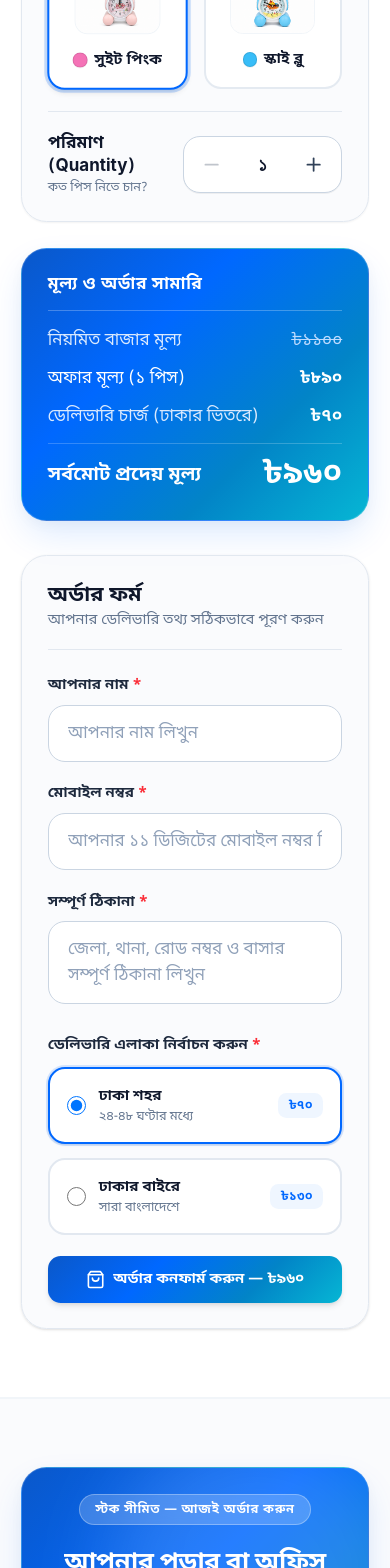
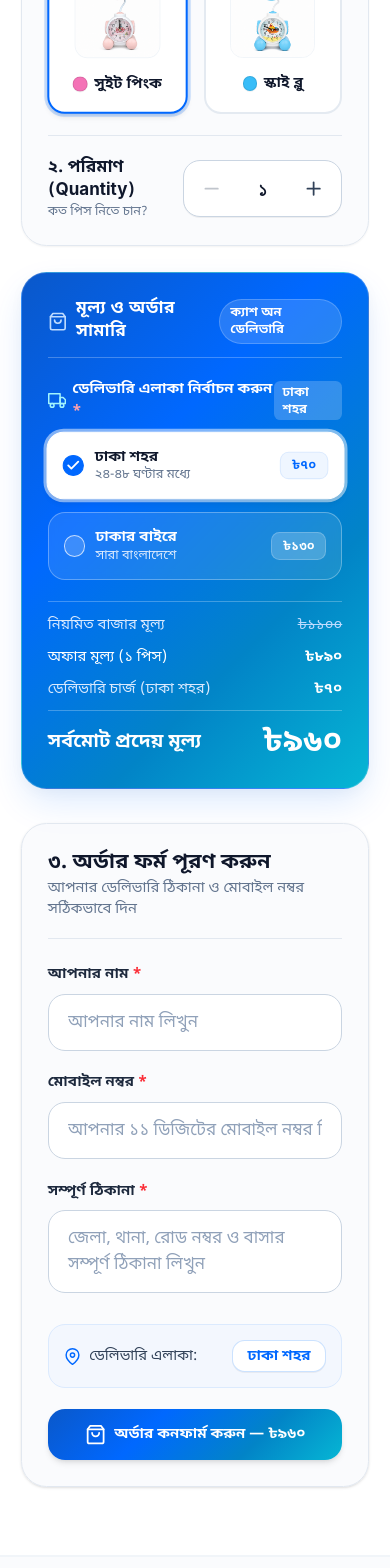
Before and after one commit to getrasel/secrethaat_double_flashlight, a React (Vite) app: page / in a window 390 px wide. Shown: the part 9520-11088 px from the top of the page. Built offline with nearby package versions, Linux system fonts and the light colour scheme.

Commit message:
form fix

```diff
--- a/src/components/OrderSection.tsx
+++ b/src/components/OrderSection.tsx
@@ -6,7 +6,9 @@ import {
   FiMinus,
   FiCheck,
   FiAlertCircle,
-  FiX
+  FiX,
+  FiTruck,
+  FiMapPin
 } from 'react-icons/fi';
 import {
   PRODUCT_INFO,
@@ -148,7 +150,7 @@ export const OrderSection: React.FC = () => {
 
               <div className="flex items-center justify-between">
                 <h3 className="text-lg sm:text-xl font-bold text-slate-900">
-                  রঙ নির্বাচন করুন
+                  ১. রঙ নির্বাচন করুন
                 </h3>
                 <span className="text-xs sm:text-sm font-bold px-3 py-1 rounded-xl bg-white border border-slate-200 text-[#0068FF]">
                   নির্বাচিত: {currentColor.name}
@@ -200,7 +202,7 @@ export const OrderSection: React.FC = () => {
               {/* Quantity Selector */}
               <div className="pt-5 border-t border-slate-200 flex items-center justify-between">
                 <div>
-                  <h4 className="text-base font-bold text-slate-900">পরিমাণ (Quantity)</h4>
+                  <h4 className="text-base font-bold text-slate-900">২. পরিমাণ (Quantity)</h4>
                   <p className="text-xs sm:text-sm text-slate-500">কত পিস নিতে চান?</p>
                 </div>
 
@@ -233,31 +235,138 @@ export const OrderSection: React.FC = () => {
 
             </div>
 
-            {/* Dynamic Price Breakdown Box (Sapphire-Cyan Gradient & Pure White Text) */}
-            <div className="bg-[linear-gradient(135deg,#0A58CA_0%,#0068FF_35%,#0284C7_70%,#06B6D4_100%)] text-white rounded-3xl p-6 sm:p-8 healis-shadow-lg space-y-4 border border-white/20">
-              <h3 style={{ color: '#FFFFFF' }} className="text-base sm:text-lg font-extrabold text-white tracking-wide border-b border-white/25 pb-3">
+            {/* Dynamic Price Breakdown Box with Integrated Delivery Area Selection */}
+            <div className="bg-[linear-gradient(135deg,#0A58CA_0%,#0068FF_35%,#0284C7_70%,#06B6D4_100%)] text-white rounded-3xl p-6 sm:p-8 healis-shadow-lg space-y-5 border border-white/20">
+              <div className="flex items-center justify-between border-b border-white/25 pb-3">
+                <h3 style={{ color: '#FFFFFF' }} className="text-base sm:text-lg font-extrabold text-white tracking-wide flex items-center gap-2">
+                  <FiShoppingBag className="w-5 h-5 text-blue-200" />
                   মূল্য ও অর্ডার সামারি
                 </h3>
+                <span className="text-xs font-semibold px-2.5 py-1 rounded-full bg-white/15 text-white border border-white/20">
+                  ক্যাশ অন ডেলিভারি
+                </span>
+              </div>
 
-              <div className="space-y-3 text-base">
-                <div className="flex justify-between text-blue-100">
+              {/* Delivery Area Selection inside Summary Card */}
+              <div className="space-y-2.5">
+                <div className="flex items-center justify-between">
+                  <label className="block text-sm sm:text-base font-bold text-white flex items-center gap-1.5">
+                    <FiTruck className="w-4.5 h-4.5 text-cyan-200" />
+                    <span>ডেলিভারি এলাকা নির্বাচন করুন <span className="text-rose-300 font-bold">*</span></span>
+                  </label>
+                  <span className="text-xs font-semibold px-2 py-0.5 rounded-md bg-white/20 text-white">
+                    {deliveryArea === 'dhaka' ? 'ঢাকা শহর' : 'ঢাকার বাইরে'}
+                  </span>
+                </div>
+
+                {/* 2 Selectable Options */}
+                <div className="grid grid-cols-1 sm:grid-cols-2 gap-3">
+
+                  {/* Option 1: Dhaka */}
+                  <button
+                    type="button"
+                    onClick={() => setDeliveryArea('dhaka')}
+                    className={`text-left p-3.5 rounded-2xl border transition-all cursor-pointer relative flex items-center justify-between ${
+                      deliveryArea === 'dhaka'
+                        ? 'bg-white text-slate-900 border-white shadow-md ring-3 ring-white/50 scale-[1.01]'
+                        : 'bg-white/10 hover:bg-white/20 text-white border-white/30 backdrop-blur-xs'
+                    }`}
+                  >
+                    <div className="flex items-center gap-2.5">
+                      <div
+                        className={`w-5 h-5 rounded-full border flex items-center justify-center shrink-0 ${
+                          deliveryArea === 'dhaka'
+                            ? 'border-[#0068FF] bg-[#0068FF] text-white'
+                            : 'border-white/70 bg-white/15'
+                        }`}
+                      >
+                        {deliveryArea === 'dhaka' && <FiCheck className="w-3.5 h-3.5 stroke-[3]" />}
+                      </div>
+                      <div>
+                        <p className={`text-sm sm:text-base font-bold leading-tight ${deliveryArea === 'dhaka' ? 'text-slate-900' : 'text-white'}`}>
+                          ঢাকা শহর
+                        </p>
+                        <p className={`text-xs ${deliveryArea === 'dhaka' ? 'text-slate-500' : 'text-blue-100'}`}>
+                          ২৪-৪৮ ঘণ্টার মধ্যে
+                        </p>
+                      </div>
+                    </div>
+
+                    <span
+                      className={`text-xs font-extrabold px-2.5 py-1 rounded-lg shrink-0 ${
+                        deliveryArea === 'dhaka'
+                          ? 'bg-blue-50 text-[#0068FF] border border-blue-100'
+                          : 'bg-white/20 text-white border border-white/20'
+                      }`}
+                    >
+                      ৳{toBanglaNumber(PRODUCT_INFO.deliveryDhaka)}
+                    </span>
+                  </button>
+
+                  {/* Option 2: Outside Dhaka */}
+                  <button
+                    type="button"
+                    onClick={() => setDeliveryArea('outside')}
+                    className={`text-left p-3.5 rounded-2xl border transition-all cursor-pointer relative flex items-center justify-between ${
+                      deliveryArea === 'outside'
+                        ? 'bg-white text-slate-900 border-white shadow-md ring-3 ring-white/50 scale-[1.01]'
+                        : 'bg-white/10 hover:bg-white/20 text-white border-white/30 backdrop-blur-xs'
+                    }`}
+                  >
+                    <div className="flex items-center gap-2.5">
+                      <div
+                        className={`w-5 h-5 rounded-full border flex items-center justify-center shrink-0 ${
+                          deliveryArea === 'outside'
+                            ? 'border-[#0068FF] bg-[#0068FF] text-white'
+                            : 'border-white/70 bg-white/15'
+                        }`}
+                      >
+                        {deliveryArea === 'outside' && <FiCheck className="w-3.5 h-3.5 stroke-[3]" />}
+                      </div>
+                      <div>
+                        <p className={`text-sm sm:text-base font-bold leading-tight ${deliveryArea === 'outside' ? 'text-slate-900' : 'text-white'}`}>
+                          ঢাকার বাইরে
+                        </p>
+                        <p className={`text-xs ${deliveryArea === 'outside' ? 'text-slate-500' : 'text-blue-100'}`}>
+                          সারা বাংলাদেশে
+                        </p>
+                      </div>
+                    </div>
+
+                    <span
+                      className={`text-xs font-extrabold px-2.5 py-1 rounded-lg shrink-0 ${
+                        deliveryArea === 'outside'
+                          ? 'bg-blue-50 text-[#0068FF] border border-blue-100'
+                          : 'bg-white/20 text-white border border-white/20'
+                      }`}
+                    >
+                      ৳{toBanglaNumber(PRODUCT_INFO.deliveryOutside)}
+                    </span>
+                  </button>
+
+                </div>
+              </div>
+
+              {/* Price Calculation Lines */}
+              <div className="space-y-2.5 text-base pt-3 border-t border-white/25">
+                <div className="flex justify-between text-blue-100 text-sm sm:text-base">
                   <span>নিয়মিত বাজার মূল্য</span>
                   <span className="text-blue-200 line-through">৳{toBanglaNumber(regularTotal)}</span>
                 </div>
 
-                <div className="flex justify-between text-white font-medium">
+                <div className="flex justify-between text-white font-medium text-sm sm:text-base">
                   <span>অফার মূল্য ({toBanglaNumber(quantity)} পিস)</span>
                   <span className="font-bold">৳{toBanglaNumber(itemsTotal)}</span>
                 </div>
 
-                <div className="flex justify-between text-blue-100">
+                <div className="flex justify-between text-blue-100 text-sm sm:text-base">
                   <span>
-                    ডেলিভারি চার্জ ({deliveryArea === 'dhaka' ? 'ঢাকার ভিতরে' : 'ঢাকার বাইরে'})
+                    ডেলিভারি চার্জ ({deliveryArea === 'dhaka' ? 'ঢাকা শহর' : 'ঢাকার বাইরে'})
                   </span>
                   <span className="font-bold text-white">৳{toBanglaNumber(deliveryCharge)}</span>
                 </div>
 
-                <div className="pt-3 border-t border-white/20 flex justify-between items-center text-lg sm:text-xl">
+                <div className="pt-3 border-t border-white/25 flex justify-between items-center text-lg sm:text-xl">
                   <span className="font-extrabold text-white">সর্বমোট প্রদেয় মূল্য</span>
                   <span className="font-extrabold text-3xl text-white">
                     ৳{toBanglaNumber(grandTotal)}
@@ -274,10 +383,10 @@ export const OrderSection: React.FC = () => {
 
               <div className="mb-6 pb-4 border-b border-slate-200">
                 <h3 className="text-xl sm:text-2xl font-bold text-slate-900">
-                  অর্ডার ফর্ম
+                  ৩. অর্ডার ফর্ম পূরণ করুন
                 </h3>
                 <p className="text-sm text-slate-500">
-                  আপনার ডেলিভারি তথ্য সঠিকভাবে পূরণ করুন
+                  আপনার ডেলিভারি ঠিকানা ও মোবাইল নম্বর সঠিকভাবে দিন
                 </p>
               </div>
 
@@ -352,74 +461,23 @@ export const OrderSection: React.FC = () => {
                   )}
                 </div>
 
-                {/* Delivery Area Selection */}
-                <div className="space-y-2.5">
-                  <label className="block text-sm sm:text-base font-bold text-slate-800">
-                    ডেলিভারি এলাকা নির্বাচন করুন <span className="text-red-500">*</span>
-                  </label>
-                  <div className="grid grid-cols-1 sm:grid-cols-2 gap-3.5">
-
-                    {/* Option 1: Dhaka */}
-                    <label
-                      className={`relative flex items-center justify-between p-4 rounded-2xl border-2 cursor-pointer transition-all bg-white ${deliveryArea === 'dhaka'
-                        ? 'border-[#0068FF] ring-2 ring-[#0068FF]/15 shadow-sm'
-                        : 'border-slate-200 hover:border-slate-300'
-                        }`}
-                    >
-                      <div className="flex items-center gap-3">
-                        <input
-                          type="radio"
-                          name="deliveryArea"
-                          value="dhaka"
-                          checked={deliveryArea === 'dhaka'}
-                          onChange={() => setDeliveryArea('dhaka')}
-                          className="w-4.5 h-4.5 text-[#0068FF] focus:ring-[#0068FF]"
-                        />
-                        <div>
-                          <p className="text-sm sm:text-base font-bold text-slate-900">ঢাকা শহর</p>
-                          <p className="text-xs text-slate-500">২৪-৪৮ ঘণ্টার মধ্যে</p>
-                        </div>
-                      </div>
-                      <span className="text-xs sm:text-sm font-bold text-[#0068FF] bg-blue-50 px-2.5 py-1 rounded-lg">
-                        ৳{toBanglaNumber(PRODUCT_INFO.deliveryDhaka)}
+                {/* Selected Delivery Area Display (Read-only status from left summary selection, no prices) */}
+                <div className="flex items-center justify-between p-3.5 rounded-2xl bg-blue-50/60 border border-blue-100">
+                  <span className="text-sm font-medium text-slate-700 flex items-center gap-2">
+                    <FiMapPin className="w-4 h-4 text-[#0068FF]" />
+                    ডেলিভারি এলাকা:
                   </span>
-                    </label>
-
-                    {/* Option 2: Outside Dhaka */}
-                    <label
-                      className={`relative flex items-center justify-between p-4 rounded-2xl border-2 cursor-pointer transition-all bg-white ${deliveryArea === 'outside'
-                        ? 'border-[#0068FF] ring-2 ring-[#0068FF]/15 shadow-sm'
-                        : 'border-slate-200 hover:border-slate-300'
-                        }`}
-                    >
-                      <div className="flex items-center gap-3">
-                        <input
-                          type="radio"
-                          name="deliveryArea"
-                          value="outside"
-                          checked={deliveryArea === 'outside'}
-                          onChange={() => setDeliveryArea('outside')}
-                          className="w-4.5 h-4.5 text-[#0068FF] focus:ring-[#0068FF]"
-                        />
-                        <div>
-                          <p className="text-sm sm:text-base font-bold text-slate-900">ঢাকার বাইরে</p>
-                          <p className="text-xs text-slate-500">সারা বাংলাদেশে</p>
-                        </div>
-                      </div>
-                      <span className="text-xs sm:text-sm font-bold text-[#0068FF] bg-blue-50 px-2.5 py-1 rounded-lg">
-                        ৳{toBanglaNumber(PRODUCT_INFO.deliveryOutside)}
+                  <span className="text-sm font-bold text-[#0068FF] bg-white px-3.5 py-1 rounded-xl border border-blue-200/80 shadow-2xs">
+                    {deliveryArea === 'dhaka' ? 'ঢাকা শহর' : 'ঢাকার বাইরে'}
                   </span>
-                    </label>
-
-                  </div>
                 </div>
 
                 {/* Primary CTA Submit Button (Styled with #0068ff Gradient - Sleeker & Compact) */}
                 <button
                   type="submit"
-                  className="w-full bg-gradient-blue bg-gradient-blue-hover text-white text-sm sm:text-base font-bold py-3 sm:py-3.5 px-5 sm:px-6 rounded-xl transition-all duration-200 shadow-md hover:shadow-lg active:scale-98 flex items-center justify-center gap-2 cursor-pointer"
+                  className="w-full bg-gradient-blue bg-gradient-blue-hover text-white text-sm sm:text-base font-bold py-3.5 sm:py-4 px-5 sm:px-6 rounded-2xl transition-all duration-200 shadow-md hover:shadow-lg active:scale-98 flex items-center justify-center gap-2 cursor-pointer mt-2"
                 >
-                  <FiShoppingBag className="w-4.5 h-4.5 sm:w-5 sm:h-5 text-white shrink-0" />
+                  <FiShoppingBag className="w-5 h-5 text-white shrink-0" />
                   <span>অর্ডার কনফার্ম করুন — ৳{toBanglaNumber(grandTotal)}</span>
                 </button>
 
@@ -438,73 +496,119 @@ export const OrderSection: React.FC = () => {
           role="dialog"
           aria-modal="true"
           aria-label="অর্ডার কনফার্মেশন"
-          className="fixed inset-0 z-50 bg-black/75 backdrop-blur-xs flex items-center justify-center p-4 animate-in fade-in"
+          className="fixed inset-0 z-50 bg-black/75 backdrop-blur-xs flex items-center justify-center p-3.5 sm:p-6 overflow-y-auto animate-in fade-in"
         >
-          <div className="bg-white rounded-3xl max-w-lg w-full p-7 sm:p-9 shadow-2xl border border-slate-200 relative animate-in zoom-in-95">
+          <div className="bg-white rounded-3xl max-w-lg w-full p-5 sm:p-8 shadow-2xl border border-slate-200 relative my-6 sm:my-8 max-h-[calc(100vh-3rem)] overflow-y-auto animate-in zoom-in-95">
+            {/* Close Button - Well positioned with comfortable tap area */}
             <button
               type="button"
               onClick={resetOrderModal}
-              className="absolute top-4 right-4 p-2 rounded-full text-slate-400 hover:text-slate-700 hover:bg-slate-100 transition-colors cursor-pointer"
+              className="absolute top-4 right-4 sm:top-5 sm:right-5 w-9 h-9 sm:w-10 sm:h-10 rounded-full bg-slate-100 hover:bg-slate-200 text-slate-500 hover:text-slate-800 flex items-center justify-center transition-colors cursor-pointer shadow-2xs z-10"
               aria-label="বন্ধ করুন"
             >
-              <FiX className="w-6 h-6" />
+              <FiX className="w-5 h-5" />
             </button>
 
-            <div className="text-center space-y-3">
-              <div className="w-18 h-18 rounded-full bg-blue-50 text-[#0068FF] mx-auto flex items-center justify-center shadow-xs">
-                <FiCheckCircle className="w-10 h-10" />
+            {/* Header / Success Message */}
+            <div className="text-center space-y-2 pt-1 sm:pt-0">
+              <div className="w-16 h-16 sm:w-18 sm:h-18 rounded-full bg-emerald-50 text-emerald-600 mx-auto flex items-center justify-center shadow-xs border border-emerald-100">
+                <FiCheckCircle className="w-9 h-9 sm:w-10 sm:h-10" />
               </div>
 
-              <h3 className="text-2xl sm:text-3xl font-bold text-slate-900">
+              <h3 className="text-xl sm:text-2xl font-bold text-slate-900 leading-snug">
                 ধন্যবাদ! আপনার অর্ডারটি গ্রহণ করা হয়েছে
               </h3>
 
-              <p className="text-sm sm:text-base text-slate-600 leading-relaxed">
+              <p className="text-xs sm:text-sm text-slate-600 leading-relaxed max-w-sm mx-auto">
                 আমাদের কাস্টমার প্রতিনিধি খুব শীঘ্রই আপনার নম্বরে কল করে অর্ডারটি ভেরিফাই করবেন।
               </p>
             </div>
 
-            {/* Invoice Summary Box */}
-            <div className="my-6 p-5 rounded-2xl bg-slate-50 border border-slate-200 text-sm space-y-2.5 text-slate-700">
-              <div className="flex justify-between border-b border-slate-200/80 pb-2">
-                <span className="font-semibold text-slate-900">পণ্য:</span>
-                <span>{PRODUCT_INFO.nameBangla}</span>
-              </div>
-              <div className="flex justify-between">
-                <span>নির্বাচিত রঙ:</span>
-                <span className="font-bold text-[#0068FF]">{submittedOrder.selectedColor}</span>
-              </div>
-              <div className="flex justify-between">
-                <span>পরিমাণ:</span>
-                <span className="font-medium text-slate-900">{toBanglaNumber(submittedOrder.quantity)} পিস</span>
-              </div>
-              <div className="flex justify-between">
-                <span>ক্রেতার নাম:</span>
-                <span className="font-medium text-slate-900">{submittedOrder.customerName}</span>
-              </div>
-              <div className="flex justify-between">
-                <span>মোবাইল নম্বর:</span>
-                <span className="font-medium text-slate-900">{submittedOrder.phoneNumber}</span>
-              </div>
-              <div className="flex justify-between">
-                <span>ঠিকানা:</span>
-                <span className="font-medium text-slate-900 text-right max-w-[220px] truncate">
-                  {submittedOrder.fullAddress}
+            {/* Customer Details & Order Breakdown Box */}
+            <div className="mt-5 space-y-3.5">
+
+              {/* 1. Customer Information Card (Full name, phone, address) */}
+              <div className="p-4 sm:p-4.5 rounded-2xl bg-slate-50 border border-slate-200 text-xs sm:text-sm space-y-2.5">
+                <div className="flex items-center justify-between border-b border-slate-200/90 pb-2">
+                  <span className="font-bold text-slate-900 flex items-center gap-1.5">
+                    <FiMapPin className="w-4 h-4 text-[#0068FF]" />
+                    আপনার দেওয়া ডেলিভারি তথ্য
+                  </span>
+                  <span className="text-xs font-semibold px-2 py-0.5 rounded-md bg-blue-50 text-[#0068FF] border border-blue-100">
+                    ক্যাশ অন ডেলিভারি
                   </span>
                 </div>
-              <div className="flex justify-between border-t border-slate-200/80 pt-2.5 text-lg font-bold text-slate-900">
-                <span>সর্বমোট বিল:</span>
-                <span className="text-[#0068FF]">৳{toBanglaNumber(grandTotal)}</span>
+
+                {/* Full Customer Name */}
+                <div className="flex flex-col sm:flex-row sm:justify-between sm:items-baseline gap-0.5 sm:gap-2">
+                  <span className="text-slate-500 font-medium shrink-0">নাম:</span>
+                  <span className="font-bold text-slate-900 break-words text-left sm:text-right">
+                    {submittedOrder.customerName}
+                  </span>
+                </div>
+
+                {/* Mobile Phone Number */}
+                <div className="flex flex-col sm:flex-row sm:justify-between sm:items-baseline gap-0.5 sm:gap-2">
+                  <span className="text-slate-500 font-medium shrink-0">মোবাইল নম্বর:</span>
+                  <span className="font-bold text-slate-900 font-latin tracking-wide text-left sm:text-right">
+                    {submittedOrder.phoneNumber}
+                  </span>
+                </div>
+
+                {/* Full Address - Clearly displayed without truncation */}
+                <div className="flex flex-col gap-1 pt-1.5 border-t border-slate-200/80">
+                  <span className="text-slate-500 font-medium">সম্পূর্ণ ঠিকানা:</span>
+                  <div className="font-semibold text-slate-900 text-left bg-white p-2.5 sm:p-3 rounded-xl border border-slate-200/90 break-words leading-relaxed text-xs sm:text-sm">
+                    {submittedOrder.fullAddress}
                   </div>
                 </div>
 
+                {/* Selected Delivery Area */}
+                <div className="flex justify-between items-center pt-1 border-t border-slate-200/80">
+                  <span className="text-slate-500 font-medium">ডেলিভারি এলাকা:</span>
+                  <span className="font-bold text-[#0068FF] bg-white px-2.5 py-0.5 rounded-lg border border-slate-200 shadow-2xs">
+                    {submittedOrder.deliveryArea === 'dhaka' ? 'ঢাকা শহর' : 'ঢাকার বাইরে'}
+                  </span>
+                </div>
+              </div>
+
+              {/* 2. Order Summary & Total Card */}
+              <div className="p-4 sm:p-4.5 rounded-2xl bg-blue-50/50 border border-blue-100 text-xs sm:text-sm space-y-2">
+                <div className="flex justify-between items-center">
+                  <span className="text-slate-600">পণ্য:</span>
+                  <span className="font-semibold text-slate-900">{PRODUCT_INFO.nameBangla}</span>
+                </div>
+
+                <div className="flex justify-between items-center">
+                  <span className="text-slate-600">নির্বাচিত রঙ:</span>
+                  <span className="font-bold text-[#0068FF]">{submittedOrder.selectedColor}</span>
+                </div>
+
+                <div className="flex justify-between items-center">
+                  <span className="text-slate-600">পরিমাণ:</span>
+                  <span className="font-semibold text-slate-900">{toBanglaNumber(submittedOrder.quantity)} পিস</span>
+                </div>
+
+                <div className="flex justify-between items-center border-t border-blue-200/80 pt-2 text-base sm:text-lg font-bold text-slate-900">
+                  <span>সর্বমোট বিল:</span>
+                  <span className="text-xl sm:text-2xl font-extrabold text-[#0068FF]">
+                    ৳{toBanglaNumber(grandTotal)}
+                  </span>
+                </div>
+              </div>
+
+            </div>
+
+            {/* Confirmation Action Button */}
+            <div className="mt-5">
               <button
                 type="button"
                 onClick={resetOrderModal}
-              className="w-full bg-gradient-blue bg-gradient-blue-hover text-white font-bold py-4 rounded-2xl transition-all cursor-pointer text-base"
+                className="w-full bg-gradient-blue bg-gradient-blue-hover text-white font-bold py-3.5 sm:py-4 rounded-2xl transition-all cursor-pointer text-sm sm:text-base shadow-md hover:shadow-lg active:scale-98"
               >
                 ঠিক আছে
               </button>
+            </div>
           </div>
         </div>
       )}
```
Also changed, not shown: src/components/FinalCTA.tsx (+4 -8 lines). Lines whose indentation alone changed are shown as unchanged.
